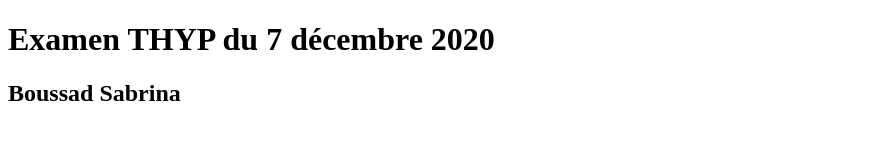
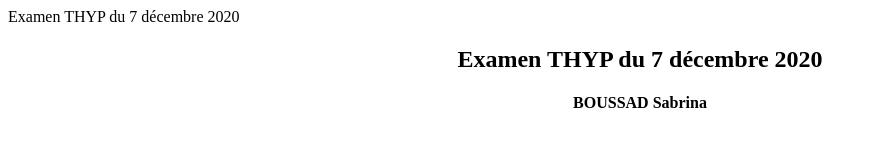
Before and after one commit to BoussadSabi/examensabrina, a plain HTML site: page index.html in a window 1280 px wide. Shown: the whole page, without its empty margins (0-877 px from the left). Drawn offline with Linux system fonts and the light colour scheme.

Commit message:
Update index.html

```diff
--- a/index.html
+++ b/index.html
@@ -4,16 +4,18 @@
 
 <head>
     <meta charset="utf-8">
+    <titre>Examen THYP du 7 décembre 2020</titre>
+    <h2 style="text-align: center;">Examen THYP du 7 décembre 2020</h2>
+    <h4 style="text-align: center;">BOUSSAD Sabrina</h4>
 
 </head>
 
-  <body>
 
-       <h1>Examen THYP du 7 décembre 2020</h1>
+ <body>
 
-       <h2>Boussad Sabrina </h2>
 
-  </body>
+
+ </body>
 
 
 </html>
```
